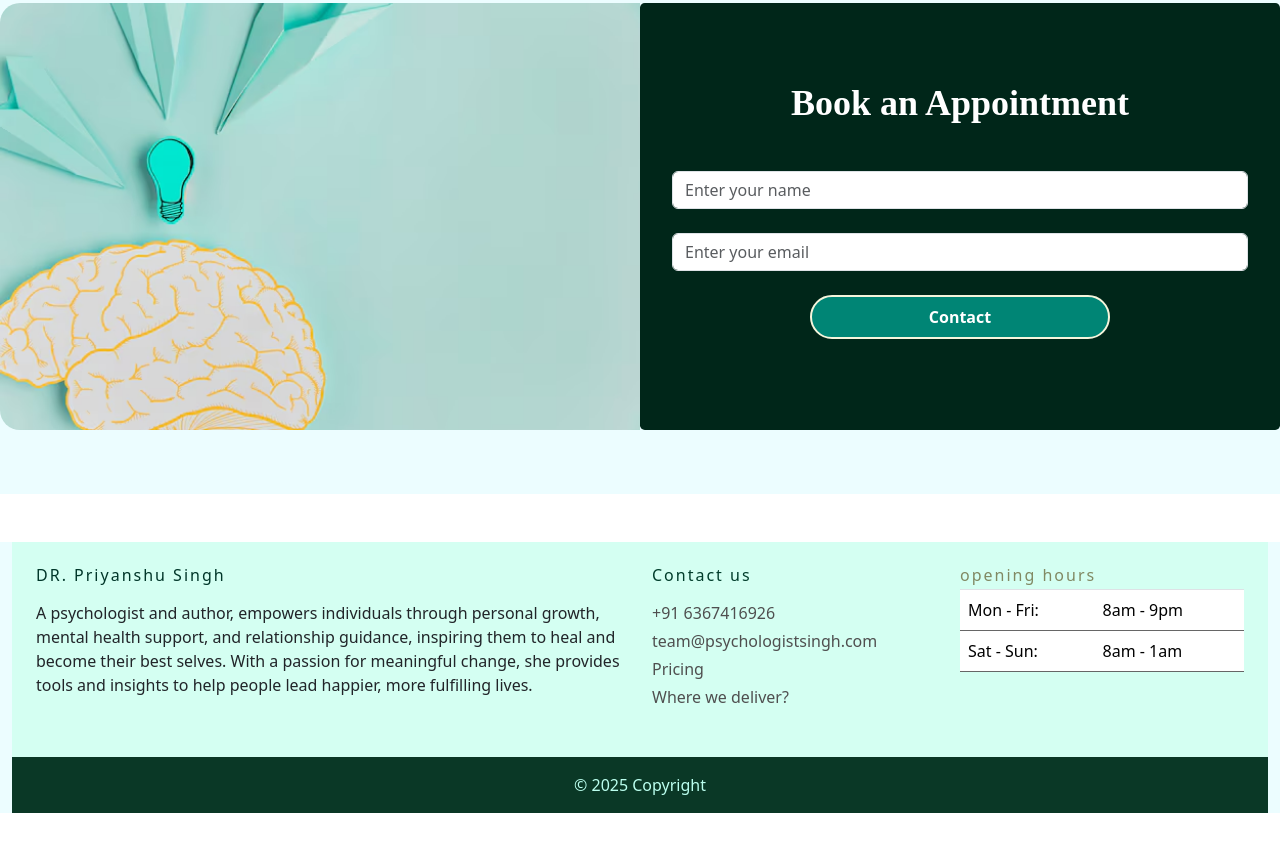
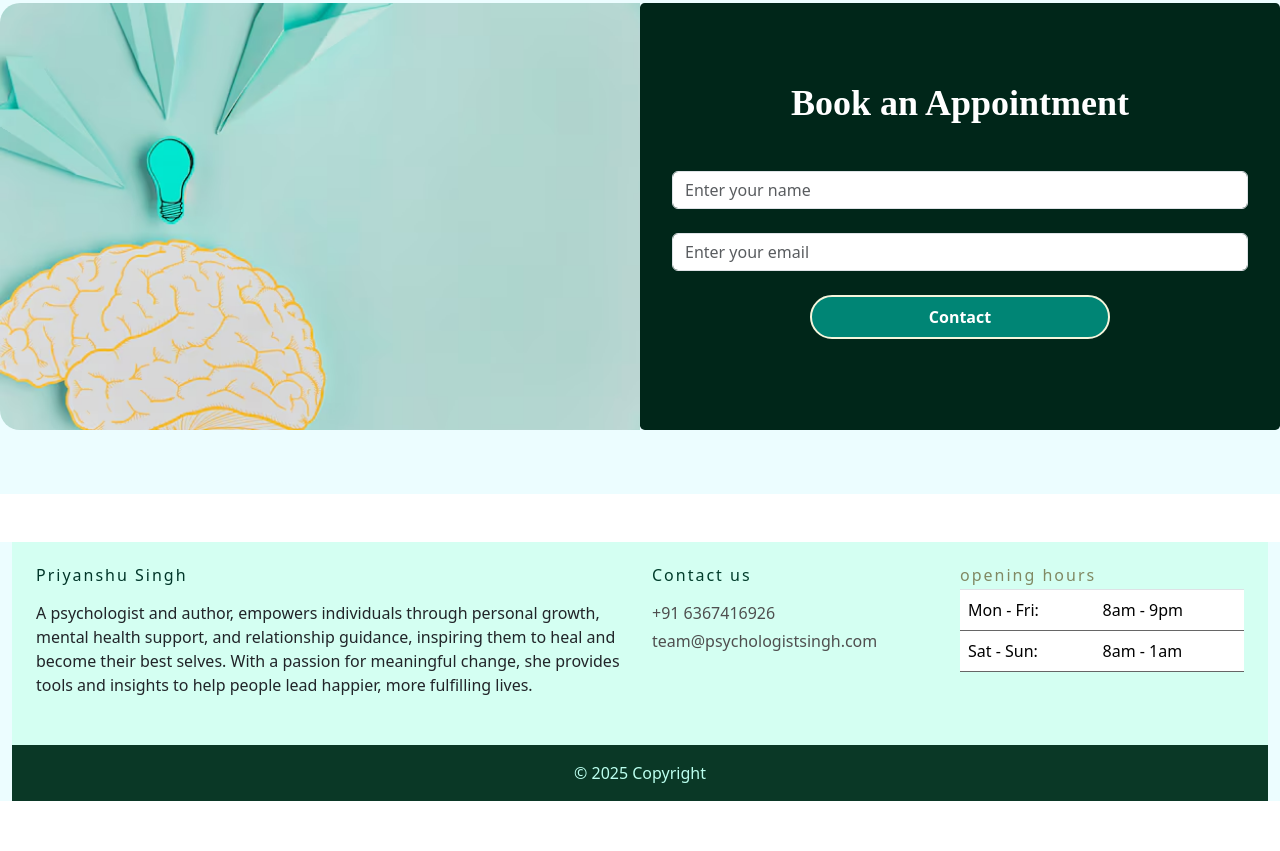
Before and after one commit to saburi004/Psychologist, a plain HTML site: page index.html in a window 1280 px wide. Shown: the part 5331-6182 px from the top of the page. Drawn offline with nearby package versions, Linux system fonts and the light colour scheme.

Commit message:
final commits

```diff
--- a/index.html
+++ b/index.html
@@ -624,10 +624,7 @@
   <!-- Bootstrap 5 Carousel and JavaScript -->
   <script src="https://cdn.jsdelivr.net/npm/bootstrap@5.3.0-alpha3/dist/js/bootstrap.bundle.min.js"></script>
 
-
-<!-- Appointment Section -->
-
-
+<!-- Appointment Section  -->
   <section id="contact" class="py-16 bg-[#ECFDFF] relative overflow-hidden">
     <div class="container mx-auto text-center relative">
       <div class="row">
@@ -653,11 +650,6 @@
               <input type="email" name="user_email" id="email" class="form-control w-full" placeholder="Enter your email" required>
             </div>
 
-          <!-- Message Textarea
-          <div class="form-group mb-4">
-            <textarea name="message" id="message" class="form-control w-full" rows="4" placeholder="Enter your message" required></textarea>
-          </div> -->
-
             <!-- Submit Button -->
             <div class="text-center">
               <button type="submit" class="px-6 py-2 text-white font-bold rounded-full" style="background-color: #008575; border: 2px solid #f5f5dc; width: 300px;">
@@ -670,6 +662,8 @@
     </div>
   </section>
 
+
+
 <script type="text/javascript" src="https://cdn.jsdelivr.net/npm/@emailjs/browser@4/dist/email.min.js"></script>
 <script type="text/javascript">
   emailjs.init("V0YtDVrhkweX1H9tA"); // Replace with your EmailJS public key
@@ -680,13 +674,13 @@
     // Collect the form values
     const userName = document.getElementById('name').value;
     const userEmail = document.getElementById('email').value;
-    const message = document.getElementById('message').value;
+    // const message = document.getElementById('message').value;
 
     // Prepare the template parameters
     const templateParams = {
       user_name: userName,
       user_email: userEmail,
-      message: message,
+      // message: message,
       recipient_email: userEmail,  // Send the email to the user's email
     };
 
@@ -709,7 +703,7 @@
   <div class="container p-4">
     <div class="row">
       <div class="col-lg-6 col-md-12 mb-4">
-        <h5 class="mb-3" style="letter-spacing: 2px; color: #003629;">DR. Priyanshu Singh</h5>
+        <h5 class="mb-3" style="letter-spacing: 2px; color: #003629;"> Priyanshu Singh</h5>
         <p>
           A psychologist and author, empowers individuals through personal growth, mental health support, and relationship guidance, inspiring them to heal and become their best selves. With a passion for meaningful change, she provides tools and insights to help people lead happier, more fulfilling lives.
         </p>
@@ -724,12 +718,12 @@
           <li class="mb-1">
             <a href="#!" style="color: #4f4f4f;">team@psychologistsingh.com</a>
           </li>
-          <li class="mb-1">
+          <!-- <li class="mb-1">
             <a href="#!" style="color: #4f4f4f;">Pricing</a>
           </li>
           <li>
             <a href="#!" style="color: #4f4f4f;">Where we deliver?</a>
-          </li>
+          </li> -->
         </ul>
       </div>
       <div class="col-lg-3 col-md-6 mb-4">
```
Lines whose indentation alone changed are shown as unchanged.
